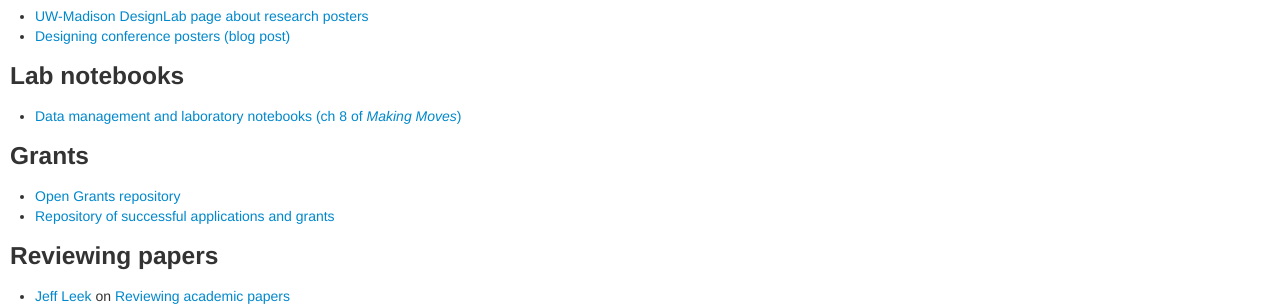
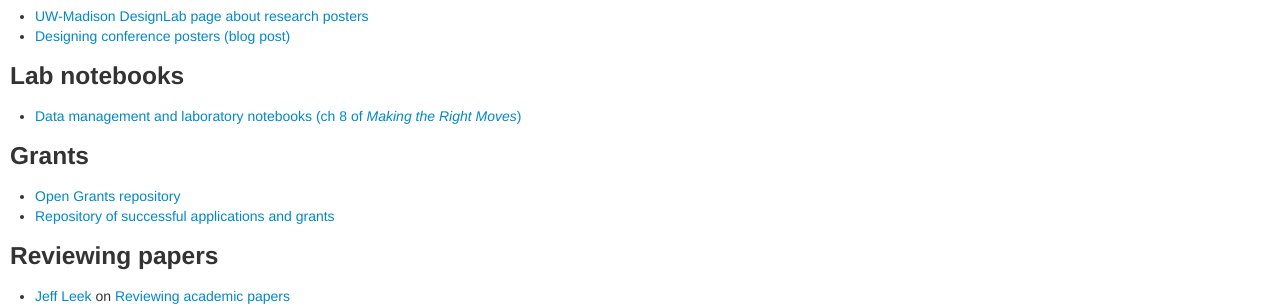
Before and after one commit to kbroman/BMI883, a Jekyll site: the page built from resources.md, in a window 1280 px wide. Shown: the part 946-1252 px from the top of the page. Built offline with Jekyll 4.4.1, drawn with Linux system fonts in a browser that asks for light colours.

Commit message:
resources.md: fix a link

```diff
--- a/resources.md
+++ b/resources.md
@@ -60,7 +60,8 @@ description: Resources for BMI 883/884, Biomedical data science professional ski
 
 ### Lab notebooks
 
-- [Data management and laboratory notebooks (ch 8 of _Making Moves_)](http://www.hhmi.org/sites/default/files/Educational%20Materials/Lab%20Management/Making%20the%20Right%20Moves/moves2_ch8.pdf#page=3)
+- [Data management and laboratory notebooks (ch 8 of _Making the Right
+  Moves_)](https://www.hhmi.org/sites/default/files/2023-10/making-the-right-moves-second-edition.pdf#page=154)
 
 ### Grants
 
```
